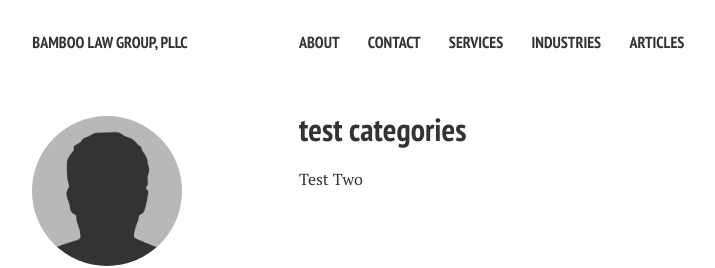
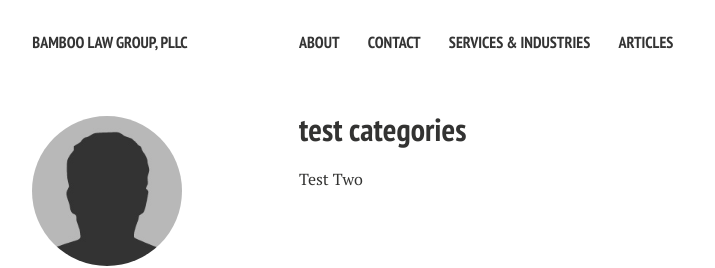
Before and after one commit to nerdyfergy/blg-site-mm3, a Jekyll site: the page built from articles/index.md, in a window 1280 px wide. Shown: the top 268 px of the page, without its empty margins (21-736 px from the left). Built offline with Jekyll 4.4.1, drawn with Linux system fonts in a browser that asks for light colours; nearby versions of some CDN libraries; part of the change alters nothing that is shown.

```diff
--- a/_data/navigation.yml
+++ b/_data/navigation.yml
@@ -6,11 +6,8 @@
 - title: Contact
   url: /contact/
 
-- title: Services
-  url: /services/
-
-- title: Industries
-  url: /industries/
+- title: Services & Industries
+  url: /service-and-industry/
 
 - title: Articles
   url: /articles/
```
